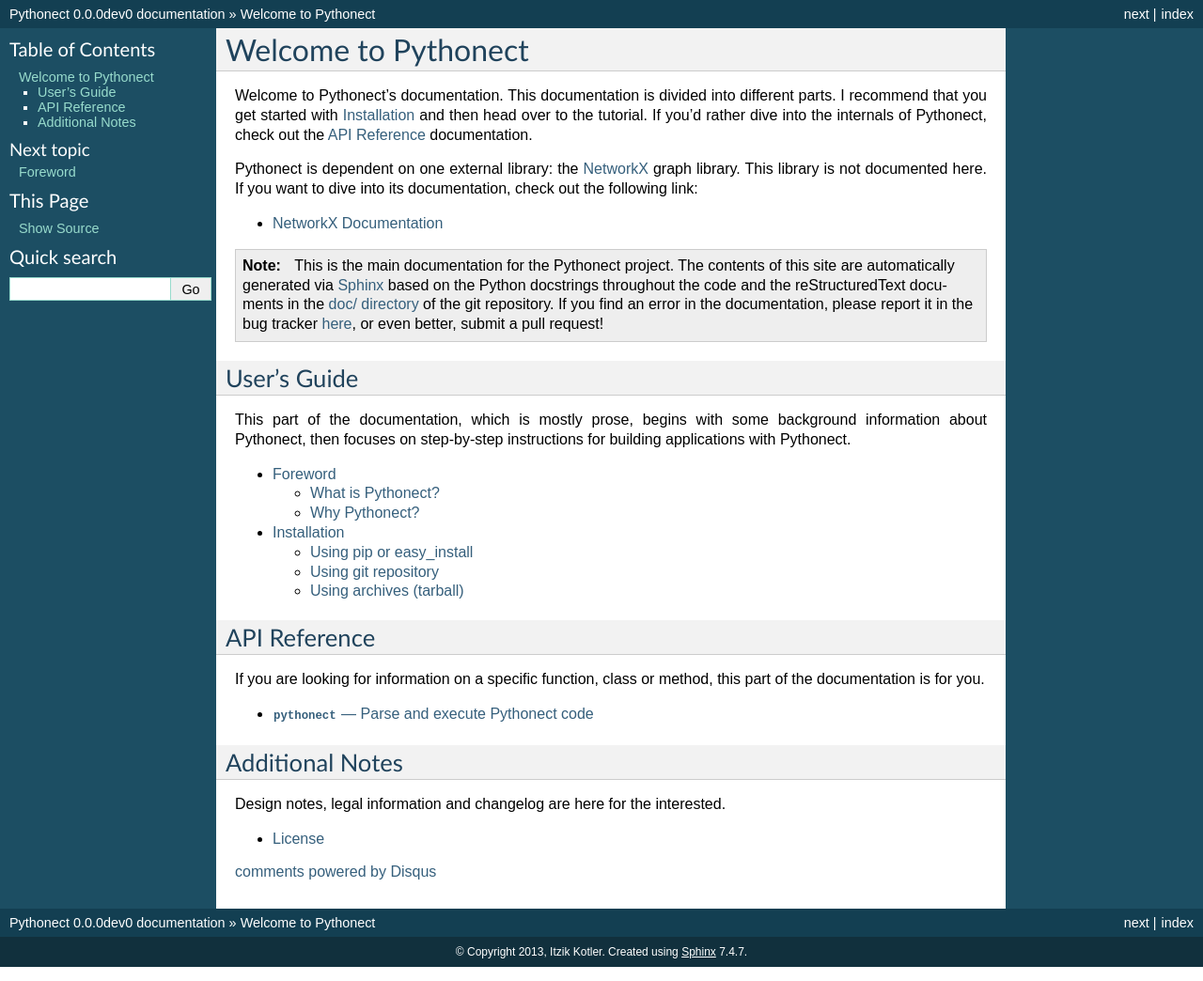
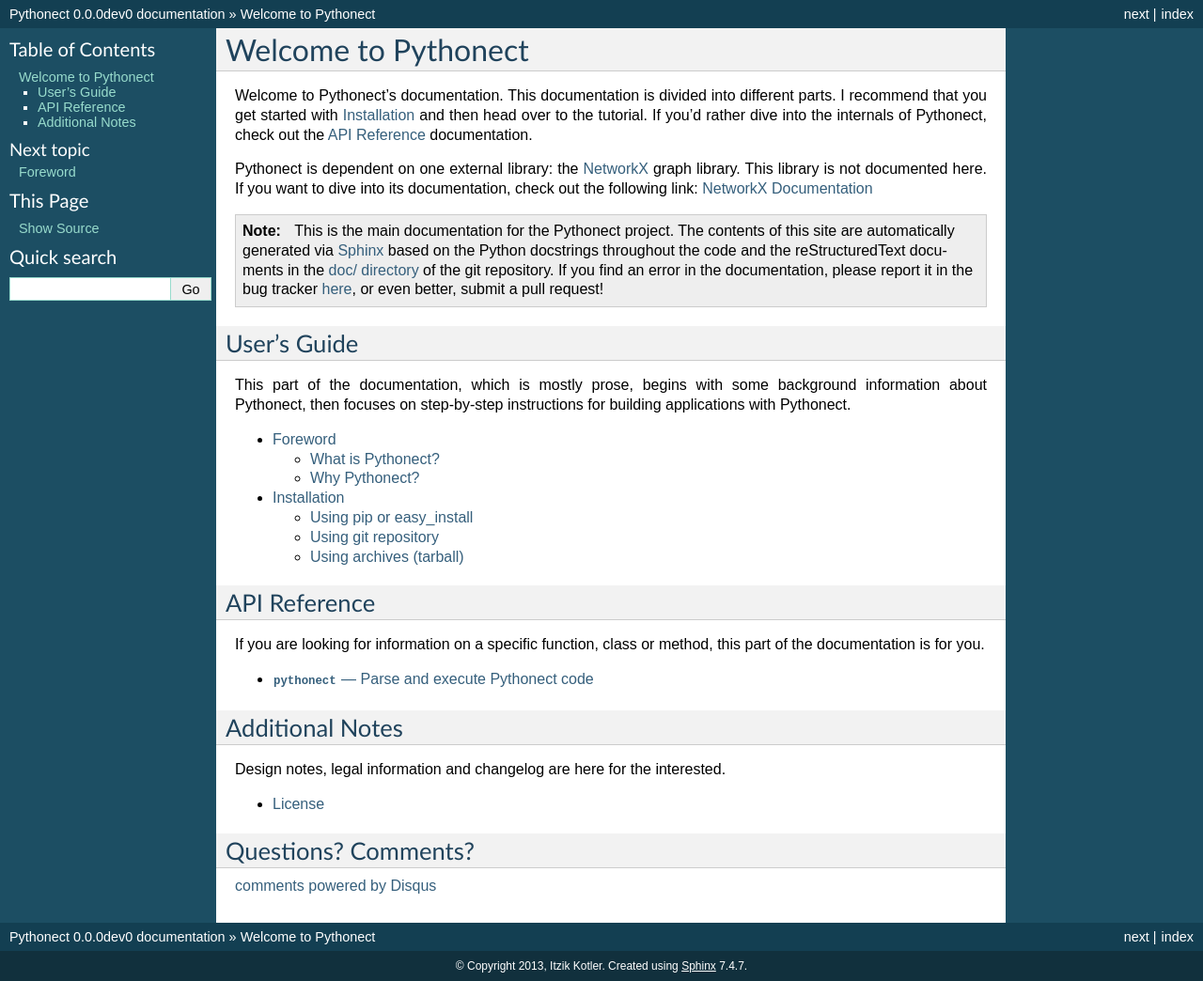
Before and after one commit to ikotler/pythonect, a Sphinx documentation site: the page built from doc/index.rst, in a window 1280 px wide. Shown: the whole page at 94% size. Built offline with Sphinx 7.4.7, drawn with Linux system fonts in a browser that asks for light colours; pages that are not in the unit, such as notebooks, are missing from menus; comment, search, counter and statistics services are not loaded; the version number is read from the project's files by our own code.

Commit message:
Minor text change

```diff
--- a/doc/_templates/page.html
+++ b/doc/_templates/page.html
@@ -1,6 +1,7 @@
 {% extends "!page.html" %}
 {% block body %}
 {{ super() }}
+<h2>Questions? Comments?</h2>
 <div id="disqus_thread"></div>
 <script type="text/javascript">
     /* * * CONFIGURATION VARIABLES: EDIT BEFORE PASTING INTO YOUR WEBPAGE * * */
--- a/doc/index.rst
+++ b/doc/index.rst
@@ -11,9 +11,7 @@
 Pythonect is dependent on one external library: the `NetworkX
 <http://networkx.github.io/>`_ graph library. This library is not documented
 here. If you want to dive into its documentation, check out the following
-link:
-
-- `NetworkX Documentation <http://networkx.github.io/documentation/latest/>`_
+link: `NetworkX Documentation <http://networkx.github.io/documentation/latest/>`_
 
 .. note::
    This is the main documentation for the Pythonect project. The contents of
```
